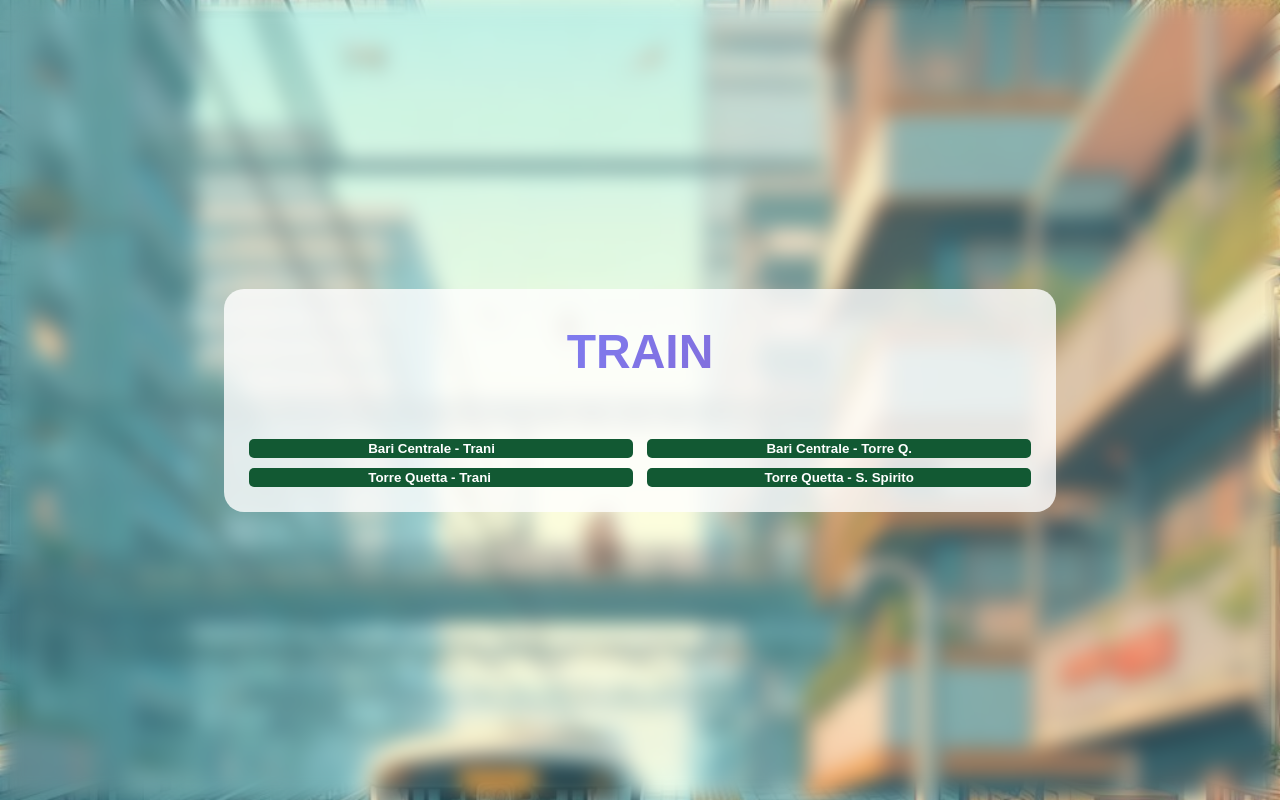
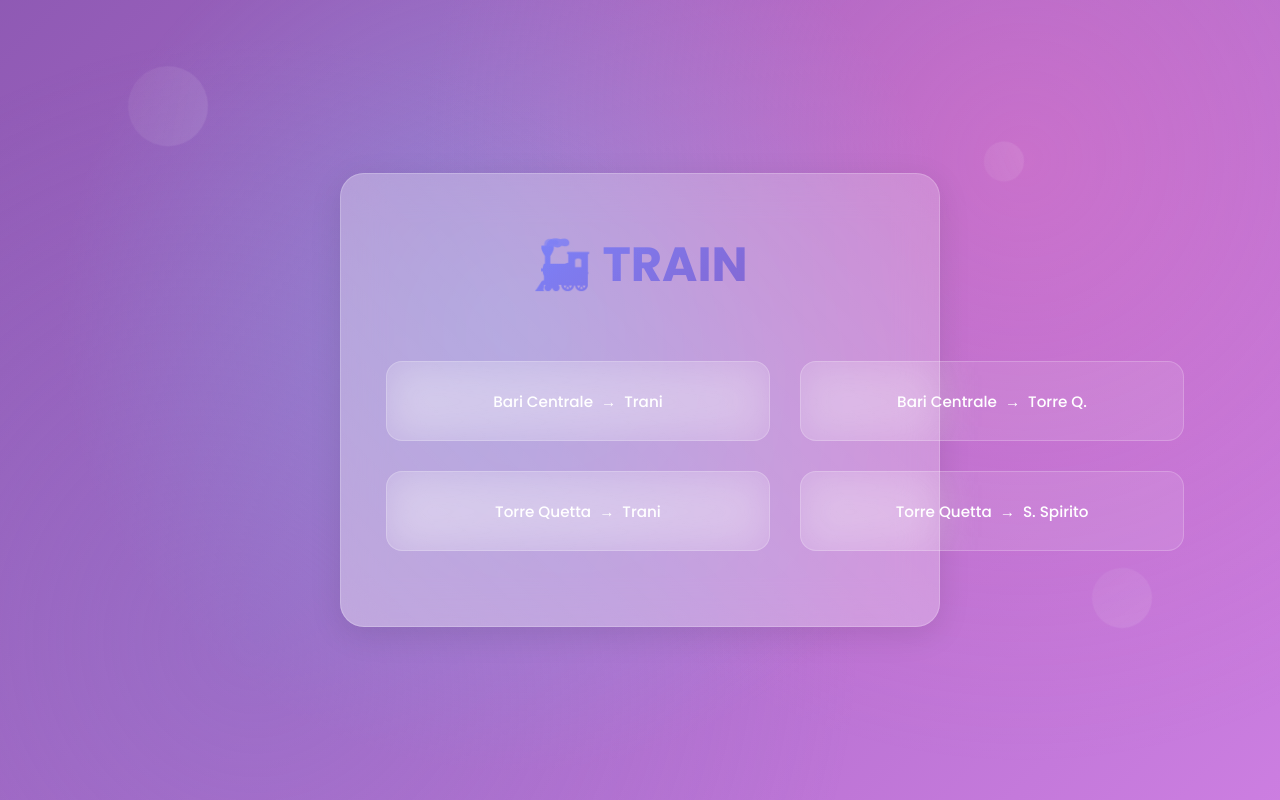
Before and after one commit to PellegrinoLuigi/train_timetable, a Flask app: page / in a window 1280 px wide. Run offline with Flask 2, Linux system fonts and the light colour scheme.

Commit message:
Update index.html

```diff
--- a/templates/index.html
+++ b/templates/index.html
@@ -4,25 +4,37 @@
     <meta charset="UTF-8">
     <meta name="viewport" content="width=device-width, initial-scale=1.0">
     <title>Ricerca Treni</title>
+    <link rel="preconnect" href="https://fonts.googleapis.com">
+    <link rel="preconnect" href="https://fonts.gstatic.com" crossorigin>
+    <link href="https://fonts.googleapis.com/css2?family=Poppins:wght@300;400;500;600;700&display=swap" rel="stylesheet">
     <link rel="stylesheet" href="{{ url_for('static', filename='css/styles.css') }}">
+    <link id="favicon" rel="shortcut icon" type="image/png" href="{{ url_for('static', filename='images/favico.jpg')}}">
+</head>
+<body>
+    <div class="floating-element"></div>
+    <div class="floating-element"></div>
+    <div class="floating-element"></div>
 
-    <link id="favicon" rel="shortcut icon" type="image/png" href="{{ url_for('static', filename='images/favico.jpg')}}">
+    <div class="container" id="content">
+        <h1>🚂 TRAIN</h1>
 
-</head>
-<body class="blurred-background" style="background-image: url('{{ url_for('static', filename='images/background.png') }}');">
+        <div class="button-grid">
+            <button class="route-button" onclick="fetchTrains('BtoT')">
+                Bari Centrale <span class="arrow">→</span> Trani
+            </button>
+            <button class="route-button" onclick="fetchTrains('BtoBT')">
+                Bari Centrale <span class="arrow">→</span> Torre Q.
+            </button>
+            <button class="route-button" onclick="fetchTrains('BTtoT')">
+                Torre Quetta <span class="arrow">→</span> Trani
+            </button>
+            <button class="route-button" onclick="fetchTrains('BTtoBSS')">
+                Torre Quetta <span class="arrow">→</span> S. Spirito
+            </button>
+        </div>
 
-      <div class="content" id="content">
-      <h1>TRAIN</h1>
-      <div>
-        <button onclick="fetchTrains('BtoT')">Bari&nbsp;Centrale&nbsp;-&nbsp;Trani&nbsp&nbsp&nbsp&nbsp&nbsp</button>
-        <button onclick="fetchTrains('BtoBT')">Bari&nbsp;Centrale&nbsp;-&nbsp;Torre&nbsp;Q.</button>
-    </div>
-    <div>
-        <button onclick="fetchTrains('BTtoT')">Torre&nbsp;Quetta&nbsp;-&nbsp;Trani&nbsp&nbsp&nbsp&nbsp&nbsp&nbsp</button>
-        <button onclick="fetchTrains('BTtoBSS')">Torre&nbsp;Quetta&nbsp;-&nbsp;S.&nbsp;Spirito</button>
-    </div>
-        <div id="results"  style="display: none;"></div>
-        <div id="results2" style="display: none;"></div>
+        <div id="results" class="results-container"></div>
+        <div id="results2" class="results-container"></div>
     </div>
 
     <!-- Overlay con spinner -->
@@ -30,9 +42,26 @@
         <div class="spinner"></div>
     </div>
 
+	<script src="{{ url_for('static', filename='js/scripts.js') }}"></script>
 
+    <script>
 
-    <script src="{{ url_for('static', filename='js/scripts.js') }}"></script>
+        // Aggiungi effetti di parallax leggeri al movimento del mouse
+        document.addEventListener('mousemove', (e) => {
+            const container = document.querySelector('.container');
+            const rect = container.getBoundingClientRect();
+            const x = e.clientX - rect.left - rect.width / 2;
+            const y = e.clientY - rect.top - rect.height / 2;
 
+            const tiltX = y / rect.height * 10;
+            const tiltY = x / rect.width * 10;
+
+            container.style.transform = `perspective(1000px) rotateX(${-tiltX}deg) rotateY(${tiltY}deg)`;
+        });
+
+        document.addEventListener('mouseleave', () => {
+            document.querySelector('.container').style.transform = 'perspective(1000px) rotateX(0deg) rotateY(0deg)';
+        });
+    </script>
 </body>
 </html>
```
